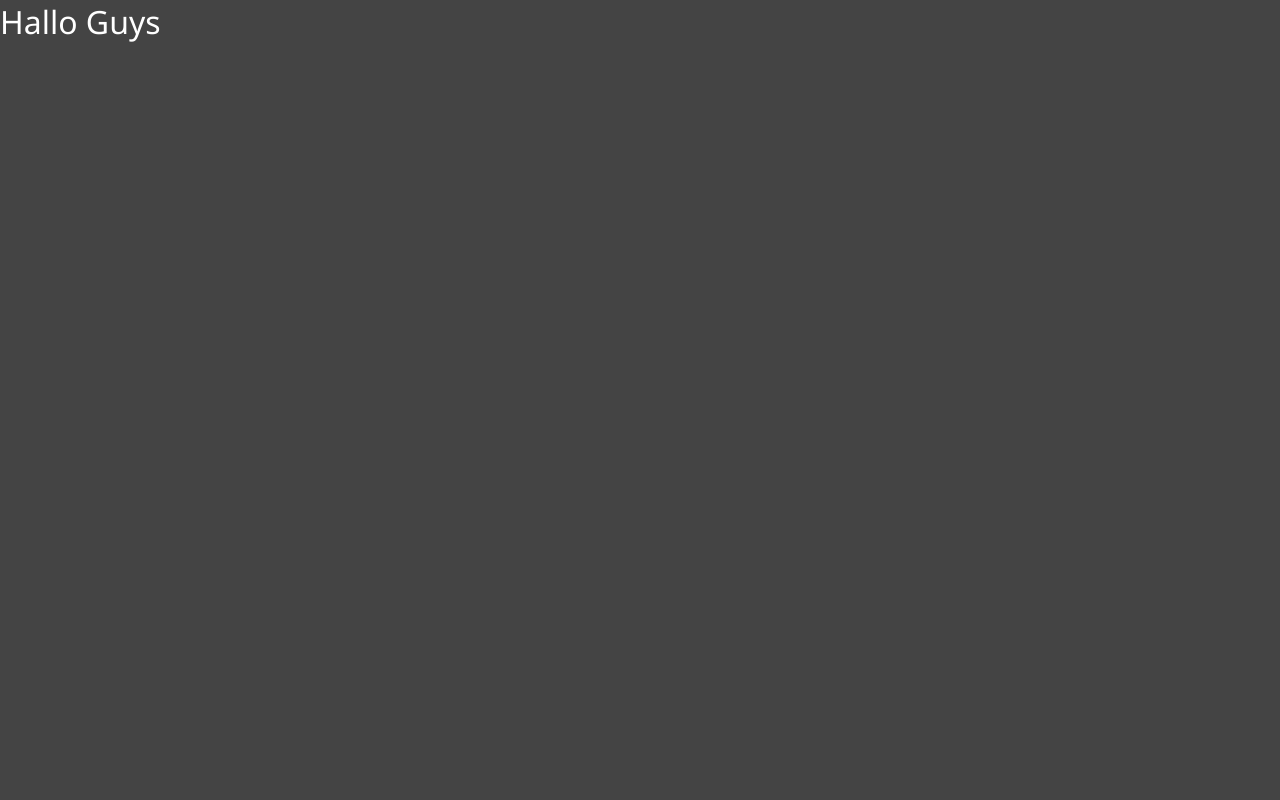
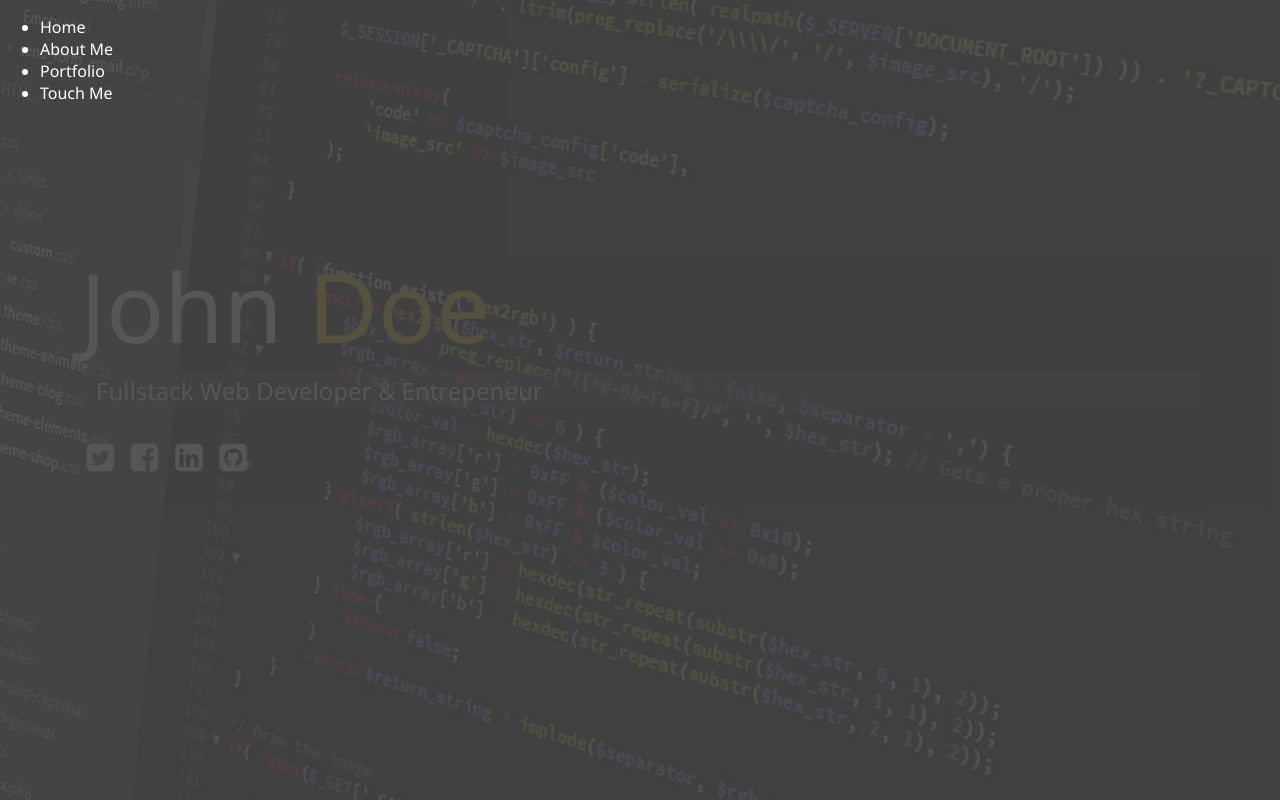
Before and after one commit to yohanapriyandi/Responsive-HTML-Template, a website: page dist/index.html in a window 1280 px wide. Drawn offline with Linux system fonts and the light colour scheme.

Commit message:
update index.html file

```diff
--- a/dist/index.html
+++ b/dist/index.html
@@ -5,9 +5,63 @@
     <meta name="viewport" content="width=device-width, initial-scale=1.0">
     <meta http-equiv="X-UA-Compatible" content="ie=edge">
     <link rel="stylesheet" href="css/main.css">
-    <title>Welckome to my prtofolio</title>
+    <link href="https://stackpath.bootstrapcdn.com/font-awesome/4.7.0/css/font-awesome.min.css" rel="stylesheet" integrity="sha384-wvfXpqpZZVQGK6TAh5PVlGOfQNHSoD2xbE+QkPxCAFlNEevoEH3Sl0sibVcOQVnN" crossorigin="anonymous">
+    <title>Welcome to my prtofolio</title>
 </head>
-<body>
-    <h1>Hallo Guys</h1>
+<body id="bg-img">
+    <div class="overlay"></div>
+    <header>
+        <div class="menu-btn">
+            <div class="btn-line"></div>
+            <div class="btn-line"></div>
+            <div class="btn-line"></div>
+        </div>
+
+        <nav class="menu">
+            <div class="menu-branding">
+                <div class="potrait">
+
+                </div>
+            </div>
+            <ul class="menu-nav">
+                <li class="item">
+                    <a href="/" class="nav-link">Home</a>
+                </li>
+                <li class="item">
+                    <a href="/about.html" class="nav-link">About Me</a>
+                </li>
+                <li class="item">
+                    <a href="/portfolio.html" class="nav-link">Portfolio</a>
+                </li>
+                <li class="item">
+                    <a href="/contact.html" class="nav-link">Touch Me</a>
+                </li>
+            </ul>
+        </nav>
+    </header>
+    <main id="home">
+        <h1 class="lg-heading">
+            John <span class="text-secondary">Doe</span>
+        </h1>
+        <h2 class="sm-heading">
+            Fullstack Web Developer & Entrepeneur
+        </h2>
+        <div class="icons">
+            <a href="#!" >
+                <i class="fa fa-twitter-square fa-2x"></i>
+            </a>
+            <a href="#!" >
+                <i class="fa fa-facebook-square fa-2x"></i>
+            </a>
+            <a href="#!" >
+                <i class="fa fa-linkedin-square fa-2x"></i>
+            </a>
+            <a href="#!" >
+                <i class="fa fa-github-square fa-2x"></i>
+            </a>
+        </div>
+    </main>
+    <script src="js/main.js"></script>
+
 </body>
 </html>
```
